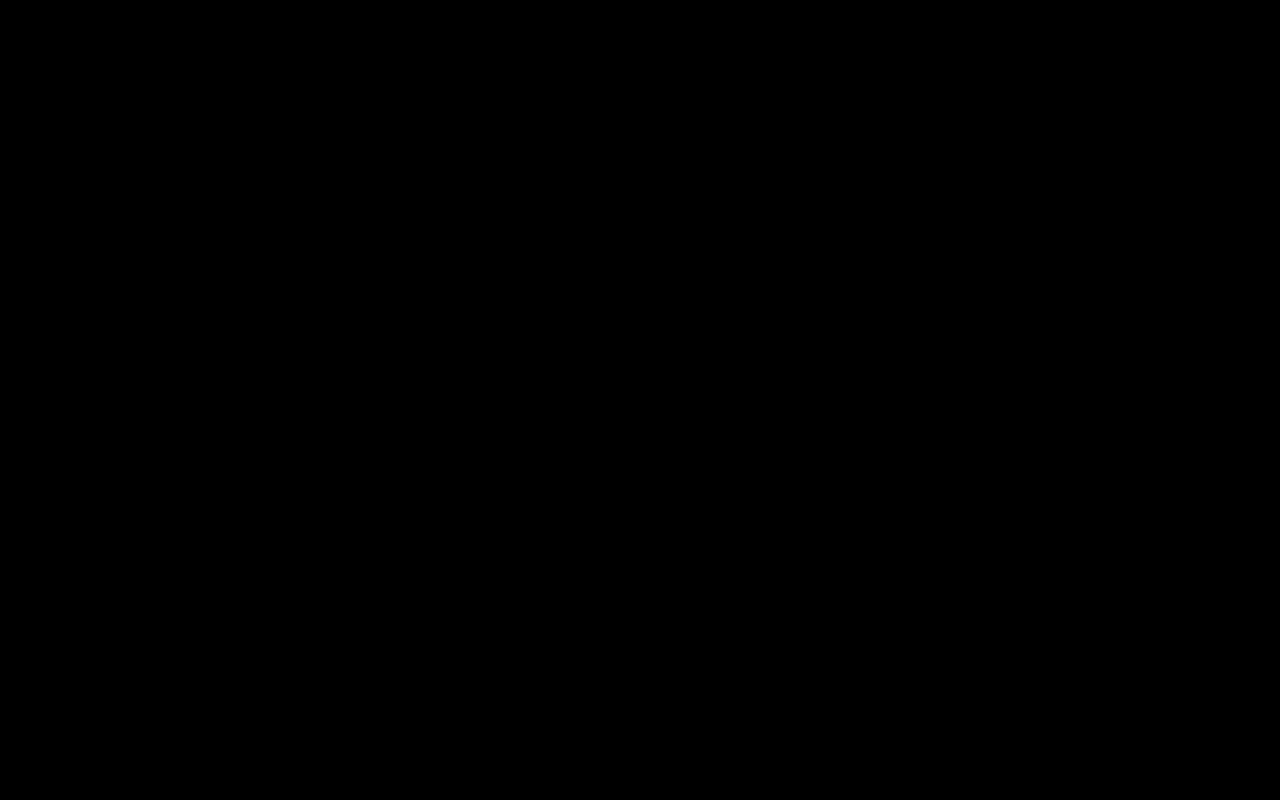
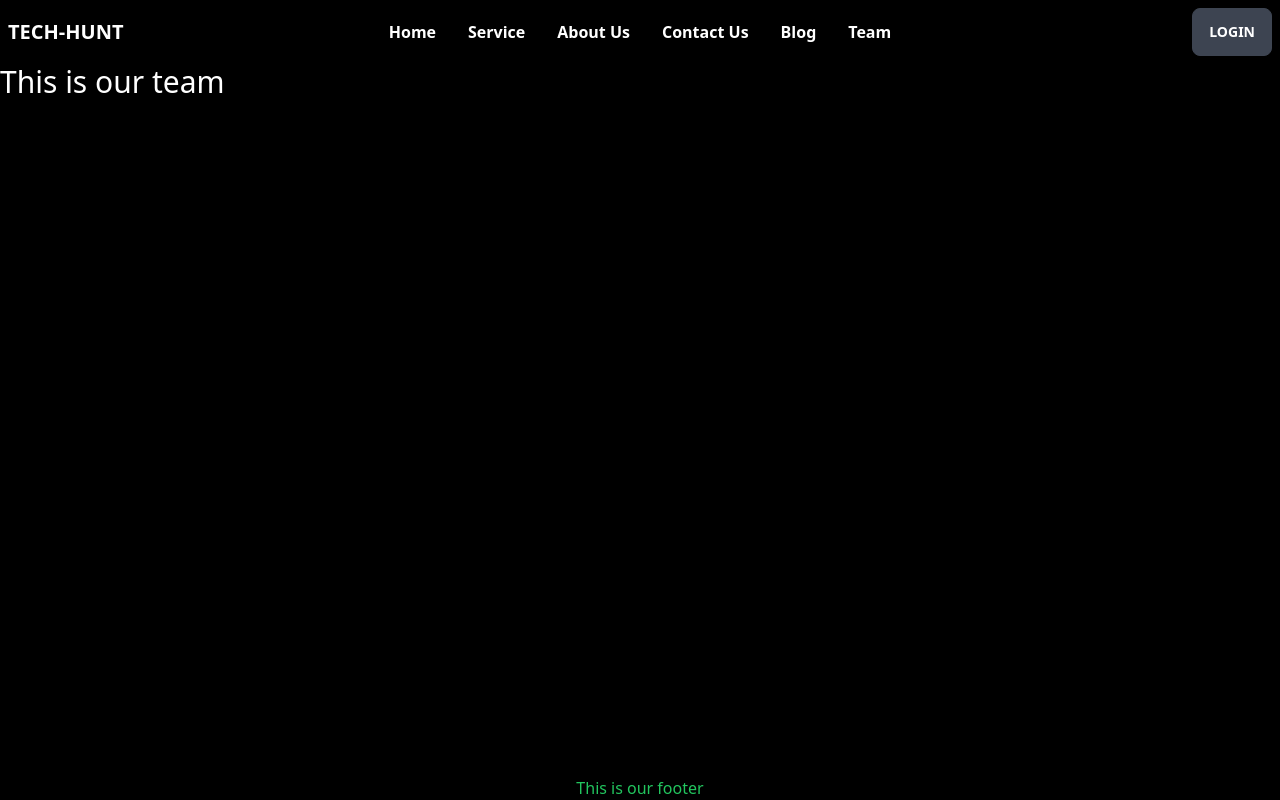
Before and after one commit to devAzharul/TECH-HUNT, a Next.js app: page /team in a window 1280 px wide. Built offline with nearby package versions, Linux system fonts and the light colour scheme.

Commit message:
huge change

```diff
--- a/components/Navigation/Navbar.js
+++ b/components/Navigation/Navbar.js
@@ -9,7 +9,7 @@ const Navbar = () => {
       <li><Link href={'/team'}>Team</Link></li>
   </>
   return (
-    <div className="navbar bg-black shadow-lg py-4">
+    <div className="navbar bg-base-400">
       <div className="navbar-start">
         <div className="dropdown">
           <label tabIndex={0} className="btn btn-ghost lg:hidden">
--- a/package.json
+++ b/package.json
@@ -9,12 +9,15 @@
     "lint": "next lint"
   },
   "dependencies": {
+    "daisyui": "^2.51.6",
     "eslint": "8.34.0",
     "eslint-config-next": "13.1.6",
     "next": "13.1.6",
     "react": "18.2.0",
     "react-dom": "18.2.0",
-    "react-slick": "^0.29.0"
+    "react-slick": "^0.29.0",
+    "slick-carousel": "^1.8.1",
+    "slick-slider": "^1.8.2"
   },
   "devDependencies": {
     "autoprefixer": "^10.4.13",
--- a/pages/index.js
+++ b/pages/index.js
@@ -4,7 +4,6 @@ import TrustedBrands from "@/components/TrustedBrands/TrustedBrands";
 export default function Home() {
   return (
     <Layout title="Home" >
-      <h1>This is our home page...content is loading...</h1>
       <TrustedBrands></TrustedBrands>
     </Layout>
   );
--- a/pages/team.js
+++ b/pages/team.js
@@ -1,10 +1,13 @@
+import Layout from '@/components/Layout';
 import React from 'react';
 
 const Team = () => {
     return (
-        <div>
-            <h1>Our all team members</h1>
-        </div>
+        <Layout>
+            <div>
+                <h1 className={`text-white text-3xl`}>This is our team</h1>
+            </div>
+        </Layout>
     );
 };
 
--- a/tailwind.config.js
+++ b/tailwind.config.js
@@ -27,5 +27,5 @@ module.exports = {
     },
     extend: {},
   },
-  plugins: [],
+  plugins: [require("daisyui")],
 };
```
Also changed, not shown: 2 other files (tests, documents, lock files or other folders).
